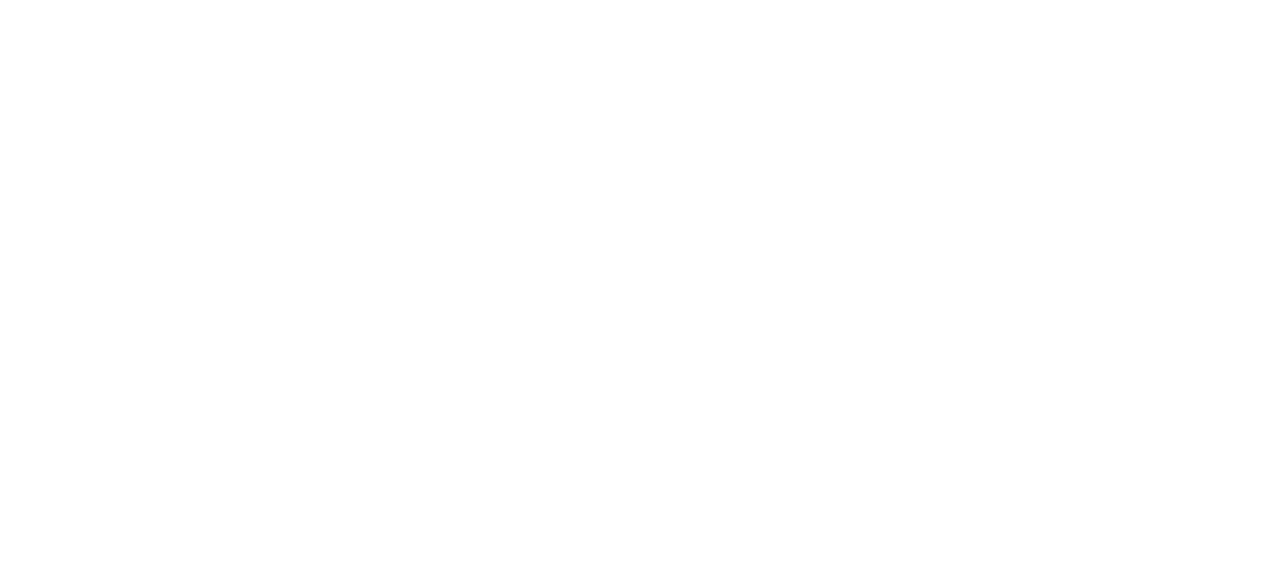
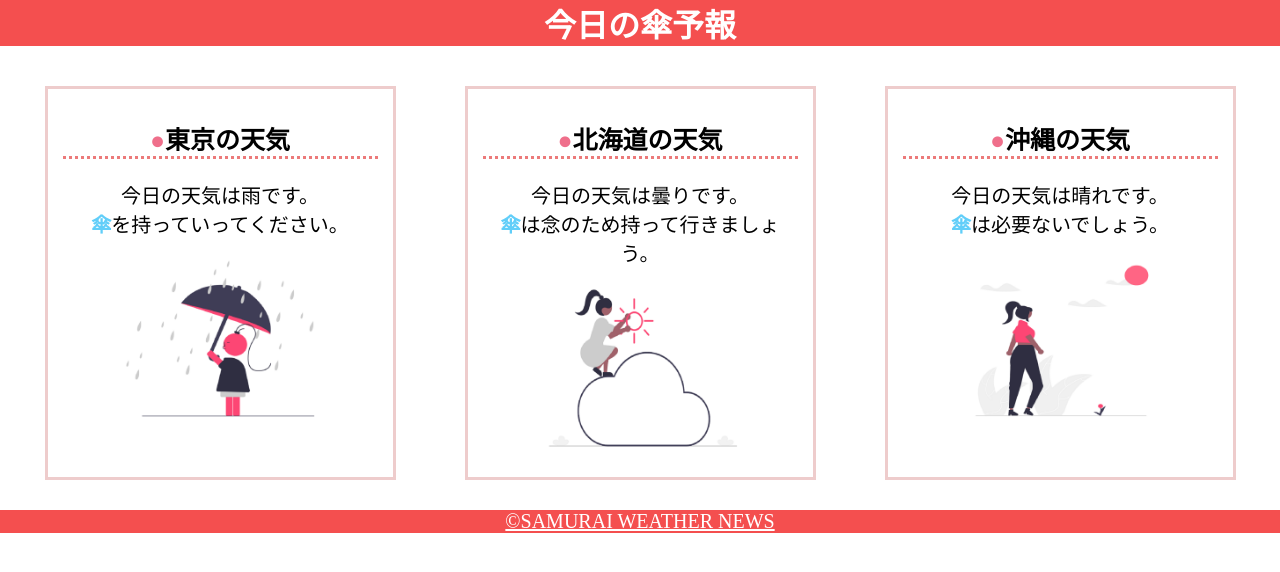
Before and after one commit to marikato923/html-css-advanced-kadai, a plain HTML site: page kadai_022/kadai_022.html in a window 1280 px wide. Drawn offline with Linux system fonts and the light colour scheme.

Commit message:
submission

```diff
--- a/kadai_022/kadai_022.html
+++ b/kadai_022/kadai_022.html
@@ -4,6 +4,40 @@
         <title>22章課題</title>
         <meta name="description" content="このページは22章の課題です。">
         <meta charset="utf-8">
+        <meta name="viewport" content="width=device-width, initial-scale=1.0">
         <link rel="stylesheet" href="style.css">
     </head>
+    <body>
+        <header>
+            <h1>今日の傘予報</h1>
+        </header>
+        <main>
+            <div class="flexbox-container">
+            <div id="parent">
+                <div class="contents">
+                    <h2>東京の天気</h2>
+                    <p>今日の天気は雨です。</p>
+                    <p>傘を持っていってください。</p>
+                    <img src="images/rainy.png" alt="雨">
+                </div>
+                <div class="contents">
+                    <h2>北海道の天気</h2>
+                    <p>今日の天気は曇りです。</p>
+                    <p>傘は念のため持って行きましょう。</p>
+                    <img src="images/cloudy.png" alt="曇り">
+                </div>
+                <div class="contents">
+                    <h2>沖縄の天気</h2>
+                    <p>今日の天気は晴れです。</p>
+                    <p>傘は必要ないでしょう。</p>
+                    <img src="images/sunny.png" alt="晴れ">
+                </div>
+            </div>
+            </main>
+        <footer>
+            <a href="https://www.sejuku.net/corp/?_gl=1%2A1tez37m%2A_gcl_au%2AMzQ1OTc4MTgwLjE3MjM2Mzc2NDU.%2A
+            _ga%2ANzc2NDQ2NDkuMTcyMzYzNzY0Ng..%2A_ga_8Y6TNFRTP7%2AMTcyMzcyNDYxNS41LjEuMTcyMzcyODkwNS4yNS4wLjA.">
+            &copy;SAMURAI WEATHER NEWS</a>
+        </footer>
+    </body>
 </html>
--- a/kadai_022/style.css
+++ b/kadai_022/style.css
@@ -0,0 +1,79 @@
+h1, p, body {
+    margin: 0;
+}
+
+header {
+    margin-bottom: 20px;
+    background-color: rgb(244,79,79);
+    text-align: center;
+}
+
+h1 {
+    color: rgb(255,255,255);
+}
+
+main {
+    margin: 10px;
+}
+
+#parent {
+    display: flex;
+    justify-content: space-around;
+}
+
+.contents {
+    border: 3px solid rgb(238,204,204);
+    flex-basis: 25%;
+    padding: 10px 15px;
+    margin: 20px 0;
+    text-align: center;
+}
+
+h2 {
+    font-size: 25px;
+    border-bottom: 3px dotted rgb(236,122,122);
+}
+
+h2::before {
+    content: "●";
+    color: rgb(239,111,139);
+}
+
+img {
+    margin: 10px 0px;
+    width: 70%;
+}
+
+p {
+    text-align: center;
+    font-size: 20px;
+}
+
+p:nth-of-type(2)::first-letter {
+    font-weight: bold;
+    color: rgb(97,206,249);
+}
+
+footer {
+    background-color: rgb(244,79,79);
+    justify-content: center;
+    text-align: center;
+}
+
+a {
+    color: rgb(255,255,255);
+    font-size: 20px;
+}
+
+a:visited {
+    color: rgb(255,255,255);
+}
+a:hover {
+    color: rgb(245,178,168);
+}
+
+@media screen and (max-width: 768px) {
+    h2 {font-size: 30px;}
+    p {font-size: 25px; }
+    #parent {flex-direction: column;}
+}
```
